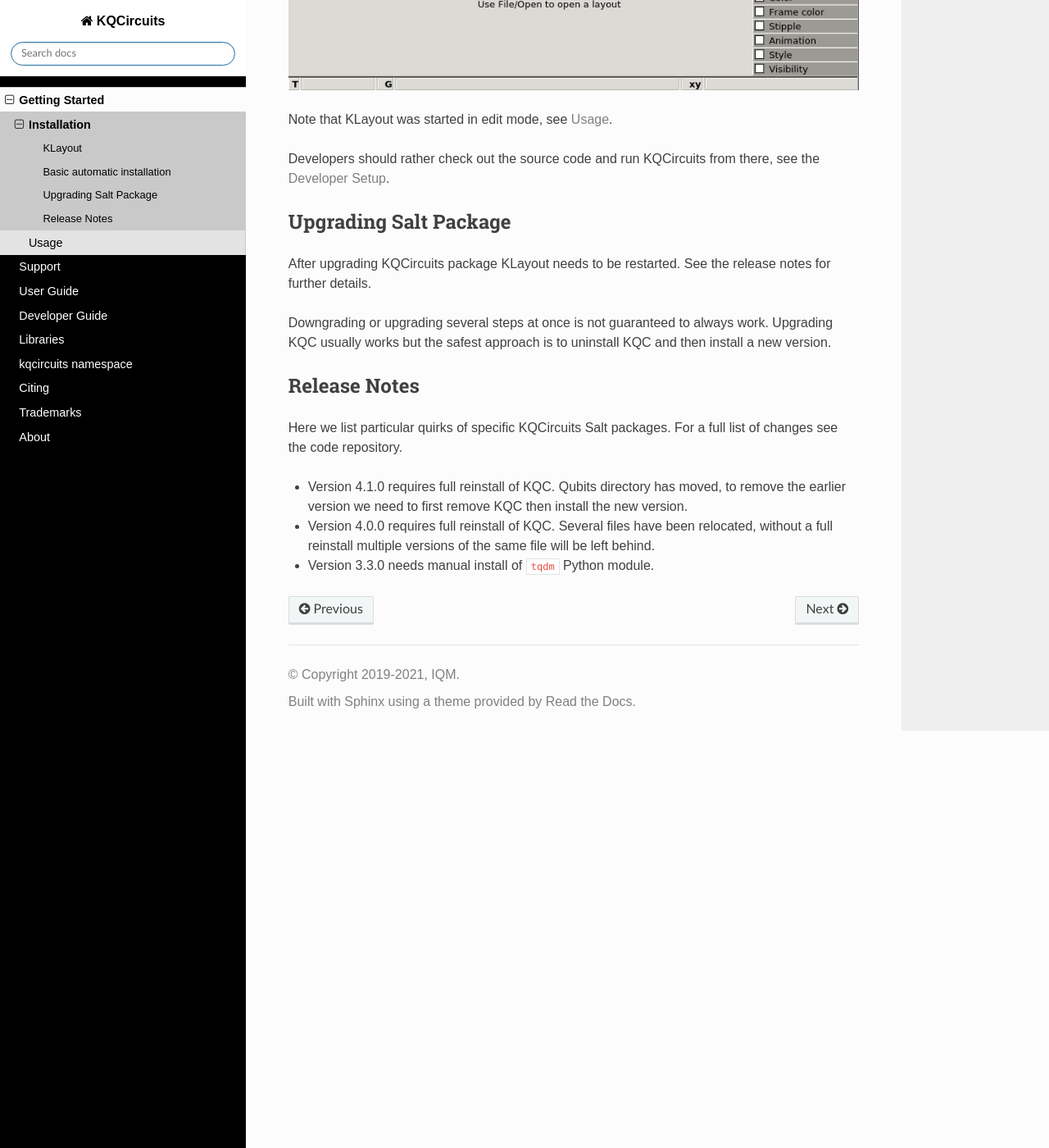
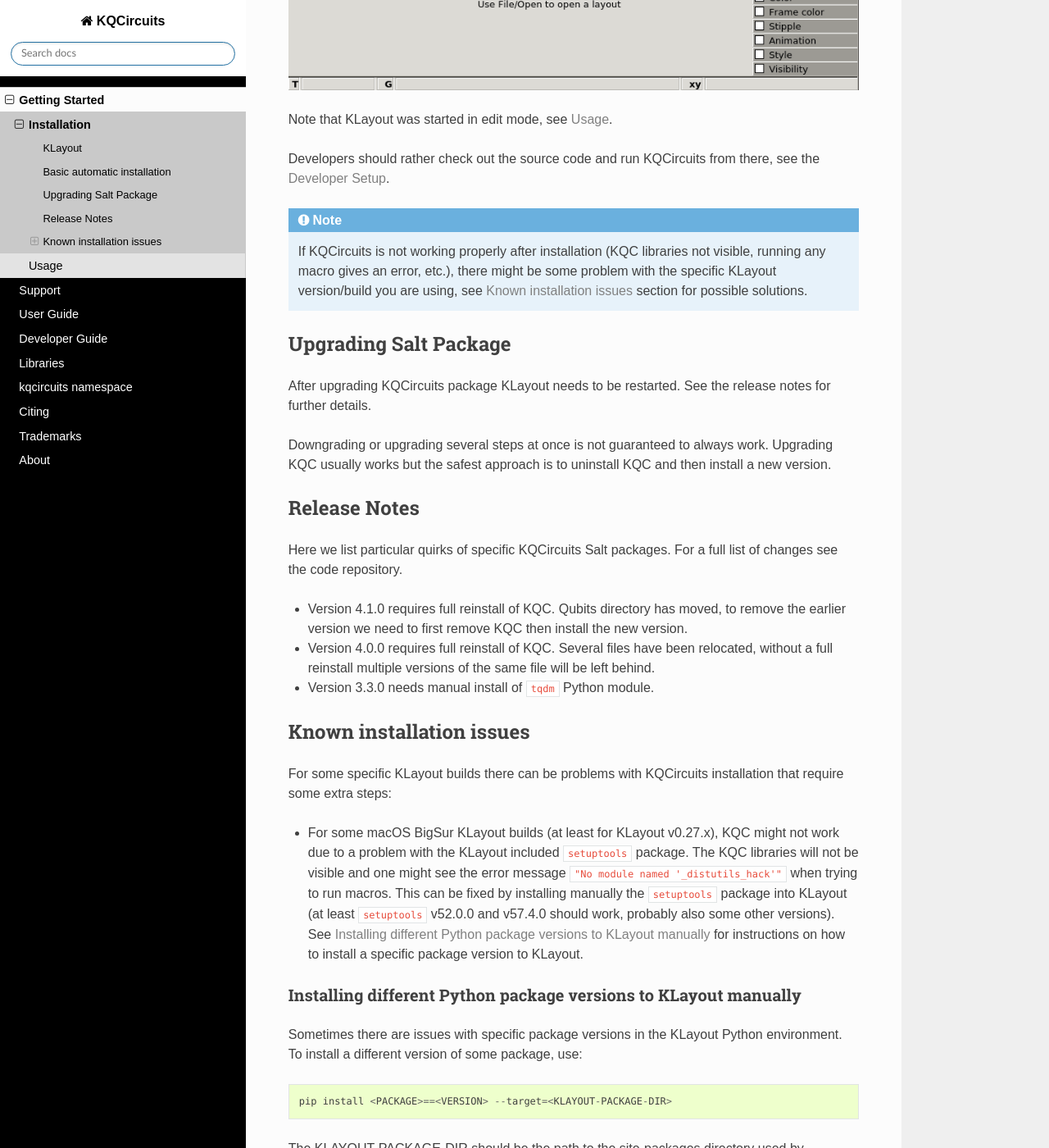
Before and after one commit to iqm-finland/KQCircuits, a Sphinx documentation site: the page built from docs/start/installation.rst, in a window 1280 px wide and 1400 px high, scrolled down 995 px. Shown: the whole window at 82% size. Built offline with Sphinx 7.4.7 and the Read the Docs theme 2.0.0, drawn with Linux system fonts in a browser that asks for light colours; pages that are not in the unit, such as notebooks, are missing from menus; the version number could not be read and is left out; some of the changed text lies outside the part shown.

Commit message:
Improve installation documentation for macOS
- Added "Known installation issues" section to documentation, currently containing some macOS specific instructions
- Added quotes to some installation commands to ensure they work in all systems

```diff
--- a/README.rst
+++ b/README.rst
@@ -52,7 +52,7 @@
 For further details see the `getting started documentation
 <https://iqm-finland.github.io/KQCircuits/start/index.html>`__.
 
-For stand-alone mode run ``python -m pip install -e klayout_package/python[docs,tests]``. Then scripts may be run and
+For stand-alone mode run ``python -m pip install -e "klayout_package/python[docs,tests]"``. Then scripts may be run and
 documentation can be built. For further details see the `documentation
 <https://iqm-finland.github.io/KQCircuits/developer/setup.html>`__.
 
--- a/docs/developer/setup.rst
+++ b/docs/developer/setup.rst
@@ -66,6 +66,12 @@
 virtualenv settings. KLayout is linked together with libpython*.so on Linux and
 libpython*.dll on Windows.
 
+.. note::
+   If KQCircuits is not working properly after installation (KQC libraries
+   not visible, running any macro gives an error, etc.), there might be some
+   problem with the specific KLayout version/build you are using, see
+   :ref:`installation_issues` section for possible solutions.
+
 Manual installation
 -------------------
 
--- a/docs/developer/standalone.rst
+++ b/docs/developer/standalone.rst
@@ -40,7 +40,7 @@
 when using KQC. Other packages may be required for specific purposes, and
 these can be installed by using instead a command like::
 
-    python -m pip install -e klayout_package/python[docs,tests,gds_export,png_export]
+    python -m pip install -e "klayout_package/python[docs,tests,gds_export,png_export]"
 
 You can choose for which purposes you want to install the requirements by
 modifying the text in the square brackets. Note that there should not be any
--- a/docs/start/installation.rst
+++ b/docs/start/installation.rst
@@ -29,6 +29,12 @@
 Developers should rather check out the source code and run KQCircuits from
 there, see the :ref:`developer_setup`.
 
+.. note::
+   If KQCircuits is not working properly after installation (KQC libraries
+   not visible, running any macro gives an error, etc.), there might be some
+   problem with the specific KLayout version/build you are using, see
+   :ref:`installation_issues` section for possible solutions.
+
 Upgrading Salt Package
 ----------------------
 
@@ -49,3 +55,36 @@
 * Version 4.0.0 requires full reinstall of KQC. Several files have been relocated, without a full
   reinstall multiple versions of the same file will be left behind.
 * Version 3.3.0 needs manual install of ``tqdm`` Python module.
+
+.. _installation_issues:
+
+Known installation issues
+-------------------------
+
+For some specific KLayout builds there can be problems with KQCircuits
+installation that require some extra steps:
+
+* For some macOS BigSur KLayout builds (at least for KLayout v0.27.x), KQC
+  might not work due to a problem with the KLayout included ``setuptools``
+  package. The KQC libraries will not be visible and one might see the error
+  message ``"No module named '_distutils_hack'"`` when trying to run macros.
+  This can be fixed by installing manually the ``setuptools`` package into
+  KLayout (at least ``setuptools`` v52.0.0 and v57.4.0 should work, probably
+  also some other versions). See
+  :ref:`manual_installation_of_klayout_packages` for instructions on how to
+  install a specific package version to KLayout.
+
+.. _manual_installation_of_klayout_packages:
+
+Installing different Python package versions to KLayout manually
+^^^^^^^^^^^^^^^^^^^^^^^^^^^^^^^^^^^^^^^^^^^^^^^^^^^^^^^^^^^^^^^^
+
+Sometimes there are issues with specific package versions in the KLayout
+Python environment. To install a different version of some package, use::
+
+    pip install <PACKAGE>==<VERSION> --target=<KLAYOUT-PACKAGE-DIR>
+
+The KLAYOUT-PACKAGE-DIR should be the path to the site-packages directory
+used by KLayout. If you don't know where that is, you can find it by opening
+the KLayout macro editor and writing ``import pip`` and then ``pip.__path__``
+in the console.
```
Also changed, not shown: 1 other file.
